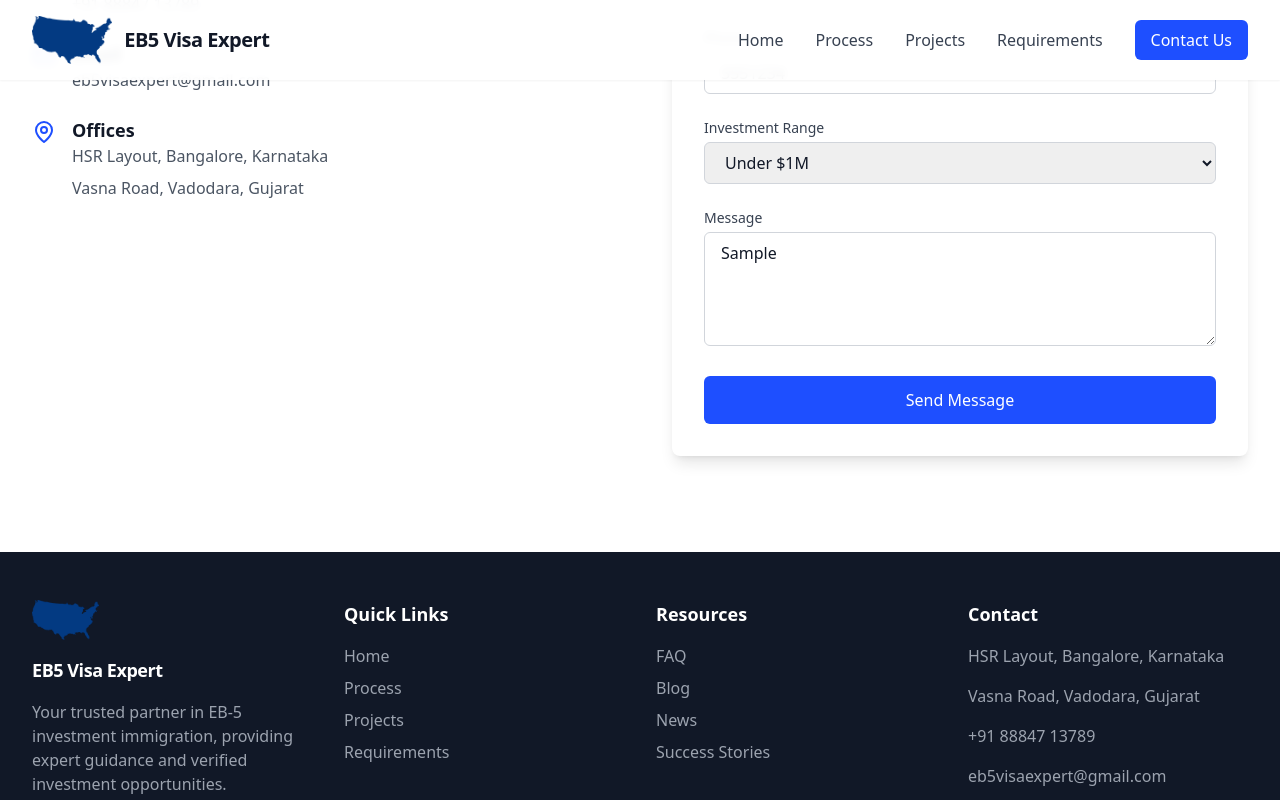
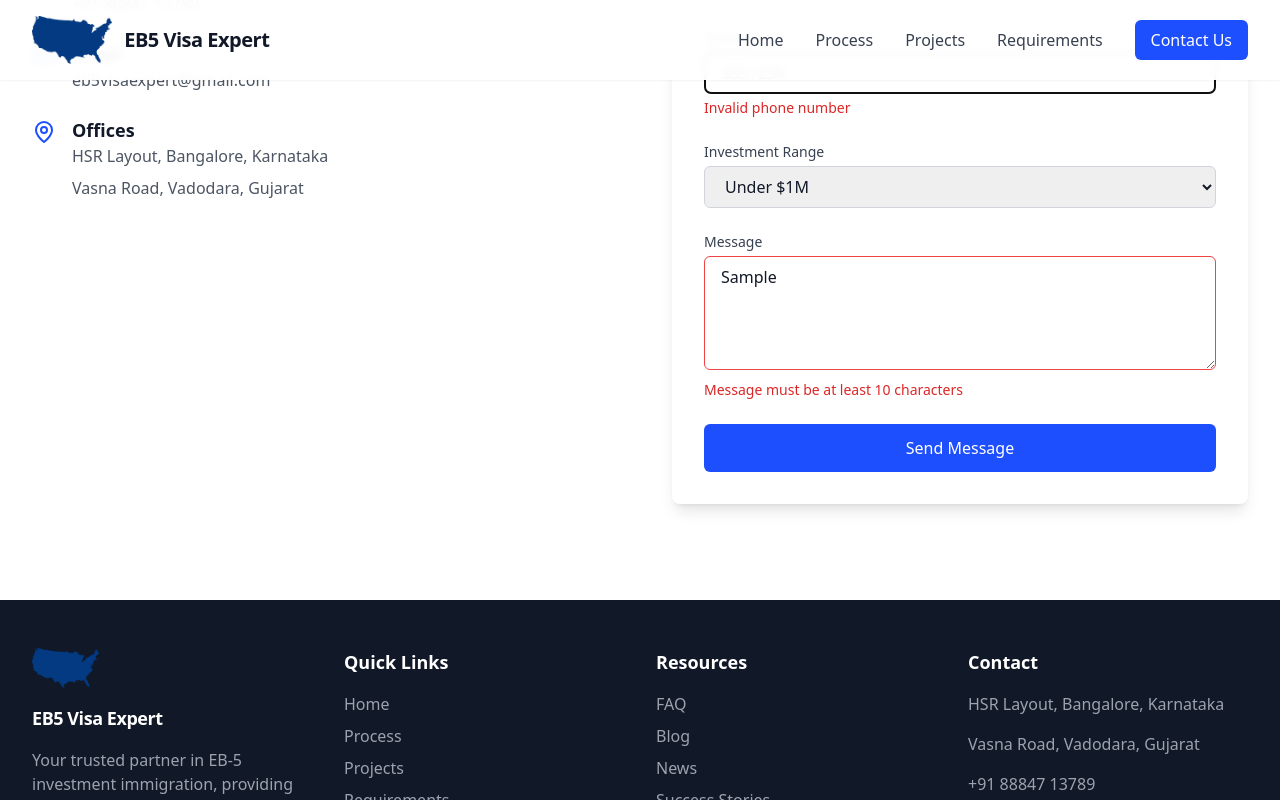
Before and after one commit to uxsm20/eb5-website, a React (Vite) app: page / in a window 1280 px wide. Both pictures are taken after typing "Sample", "name@example.com", "5551234", "Sample" into the empty fields and a click on the button "Send Message". Shown: the part 3484-4284 px from the top of the page. Built offline with nearby package versions, Linux system fonts and the light colour scheme.

Commit message:
Feature: Add form validation and Formspree integration
- Add form validation using Zod and React Hook Form
- Integrate Formspree for email submissions
- Add loading states and toast notifications
- Improve error handling and UX

```diff
--- a/src/components/Contact.tsx
+++ b/src/components/Contact.tsx
@@ -1,30 +1,49 @@
-import React, { useState } from 'react';
+import React from 'react';
 import { Mail, Phone, MapPin } from 'lucide-react';
+import { useForm } from 'react-hook-form';
+import { zodResolver } from '@hookform/resolvers/zod';
+import { z } from 'zod';
+import { useForm as useFormspree } from '@formspree/react';
+import toast, { Toaster } from 'react-hot-toast';
+
+// Form validation schema
+const contactSchema = z.object({
+  name: z.string().min(2, 'Name must be at least 2 characters'),
+  email: z.string().email('Invalid email address'),
+  phone: z.string().regex(/^\+?[\d\s-]{8,}$/, 'Invalid phone number'),
+  investment: z.string(),
+  message: z.string().min(10, 'Message must be at least 10 characters'),
+});
+
+type ContactFormData = z.infer<typeof contactSchema>;
 
 const Contact = () => {
-  const [formData, setFormData] = useState({
-    name: '',
-    email: '',
-    phone: '',
-    investment: 'Under $1M',
-    message: '',
+  // Formspree hook
+  const [formspreeState, sendToFormspree] = useFormspree('xbljkjnn');
+
+  // React Hook Form
+  const {
+    register,
+    handleSubmit,
+    reset,
+    formState: { errors, isSubmitting }
+  } = useForm<ContactFormData>({
+    resolver: zodResolver(contactSchema),
   });
 
-  const handleSubmit = (e: React.FormEvent) => {
-    e.preventDefault();
-    // Handle form submission
-    console.log(formData);
-  };
-
-  const handleChange = (e: React.ChangeEvent<HTMLInputElement | HTMLTextAreaElement | HTMLSelectElement>) => {
-    setFormData({
-      ...formData,
-      [e.target.name]: e.target.value,
-    });
+  const onSubmit = async (data: ContactFormData) => {
+    try {
+      await sendToFormspree(data);
+      toast.success('Message sent successfully!');
+      reset();
+    } catch (error) {
+      toast.error('Failed to send message. Please try again.');
+    }
   };
 
   return (
     <div id="contact" className="py-24 bg-white">
+      <Toaster position="top-right" />
       <div className="max-w-7xl mx-auto px-4 sm:px-6 lg:px-8">
         <div className="grid grid-cols-1 lg:grid-cols-2 gap-16">
           <div>
@@ -64,7 +83,7 @@ const Contact = () => {
           </div>
 
           <div className="bg-white rounded-lg shadow-lg p-8">
-            <form onSubmit={handleSubmit} className="space-y-6">
+            <form onSubmit={handleSubmit(onSubmit)} className="space-y-6">
               <div>
                 <label htmlFor="name" className="block text-sm font-medium text-gray-700 mb-1">
                   Full Name
@@ -72,12 +91,14 @@ const Contact = () => {
                 <input
                   type="text"
                   id="name"
-                  name="name"
-                  value={formData.name}
-                  onChange={handleChange}
-                  className="w-full px-4 py-2 border border-gray-300 rounded-md focus:ring-primary-500 focus:border-primary-500"
-                  required
+                  {...register('name')}
+                  className={`w-full px-4 py-2 border rounded-md focus:ring-primary-500 focus:border-primary-500 ${
+                    errors.name ? 'border-red-500' : 'border-gray-300'
+                  }`}
                 />
+                {errors.name && (
+                  <p className="mt-1 text-sm text-red-600">{errors.name.message}</p>
+                )}
               </div>
 
               <div>
@@ -87,12 +108,14 @@ const Contact = () => {
                 <input
                   type="email"
                   id="email"
-                  name="email"
-                  value={formData.email}
-                  onChange={handleChange}
-                  className="w-full px-4 py-2 border border-gray-300 rounded-md focus:ring-primary-500 focus:border-primary-500"
-                  required
+                  {...register('email')}
+                  className={`w-full px-4 py-2 border rounded-md focus:ring-primary-500 focus:border-primary-500 ${
+                    errors.email ? 'border-red-500' : 'border-gray-300'
+                  }`}
                 />
+                {errors.email && (
+                  <p className="mt-1 text-sm text-red-600">{errors.email.message}</p>
+                )}
               </div>
 
               <div>
@@ -102,12 +125,14 @@ const Contact = () => {
                 <input
                   type="tel"
                   id="phone"
-                  name="phone"
-                  value={formData.phone}
-                  onChange={handleChange}
-                  className="w-full px-4 py-2 border border-gray-300 rounded-md focus:ring-primary-500 focus:border-primary-500"
-                  required
+                  {...register('phone')}
+                  className={`w-full px-4 py-2 border rounded-md focus:ring-primary-500 focus:border-primary-500 ${
+                    errors.phone ? 'border-red-500' : 'border-gray-300'
+                  }`}
                 />
+                {errors.phone && (
+                  <p className="mt-1 text-sm text-red-600">{errors.phone.message}</p>
+                )}
               </div>
 
               <div>
@@ -116,9 +141,7 @@ const Contact = () => {
                 </label>
                 <select
                   id="investment"
-                  name="investment"
-                  value={formData.investment}
-                  onChange={handleChange}
+                  {...register('investment')}
                   className="w-full px-4 py-2 border border-gray-300 rounded-md focus:ring-primary-500 focus:border-primary-500"
                 >
                   <option>Under $1M</option>
@@ -134,20 +157,35 @@ const Contact = () => {
                 </label>
                 <textarea
                   id="message"
-                  name="message"
-                  value={formData.message}
-                  onChange={handleChange}
+                  {...register('message')}
                   rows={4}
-                  className="w-full px-4 py-2 border border-gray-300 rounded-md focus:ring-primary-500 focus:border-primary-500"
-                  required
+                  className={`w-full px-4 py-2 border rounded-md focus:ring-primary-500 focus:border-primary-500 ${
+                    errors.message ? 'border-red-500' : 'border-gray-300'
+                  }`}
                 ></textarea>
+                {errors.message && (
+                  <p className="mt-1 text-sm text-red-600">{errors.message.message}</p>
+                )}
               </div>
 
               <button
                 type="submit"
-                className="w-full bg-primary-600 text-white py-3 px-6 rounded-md hover:bg-primary-700 transition"
+                disabled={isSubmitting}
+                className={`w-full bg-primary-600 text-white py-3 px-6 rounded-md transition ${
+                  isSubmitting ? 'opacity-75 cursor-not-allowed' : 'hover:bg-primary-700'
+                }`}
               >
-                Send Message
+                {isSubmitting ? (
+                  <span className="flex items-center justify-center">
+                    <svg className="animate-spin -ml-1 mr-3 h-5 w-5 text-white" xmlns="http://www.w3.org/2000/svg" fill="none" viewBox="0 0 24 24">
+                      <circle className="opacity-25" cx="12" cy="12" r="10" stroke="currentColor" strokeWidth="4"></circle>
+                      <path className="opacity-75" fill="currentColor" d="M4 12a8 8 0 018-8V0C5.373 0 0 5.373 0 12h4zm2 5.291A7.962 7.962 0 014 12H0c0 3.042 1.135 5.824 3 7.938l3-2.647z"></path>
+                    </svg>
+                    Sending...
+                  </span>
+                ) : (
+                  'Send Message'
+                )}
               </button>
             </form>
           </div>
```
Also changed, not shown: package.json (+6 -1 lines), 1 other file (tests, documents, lock files or other folders).
